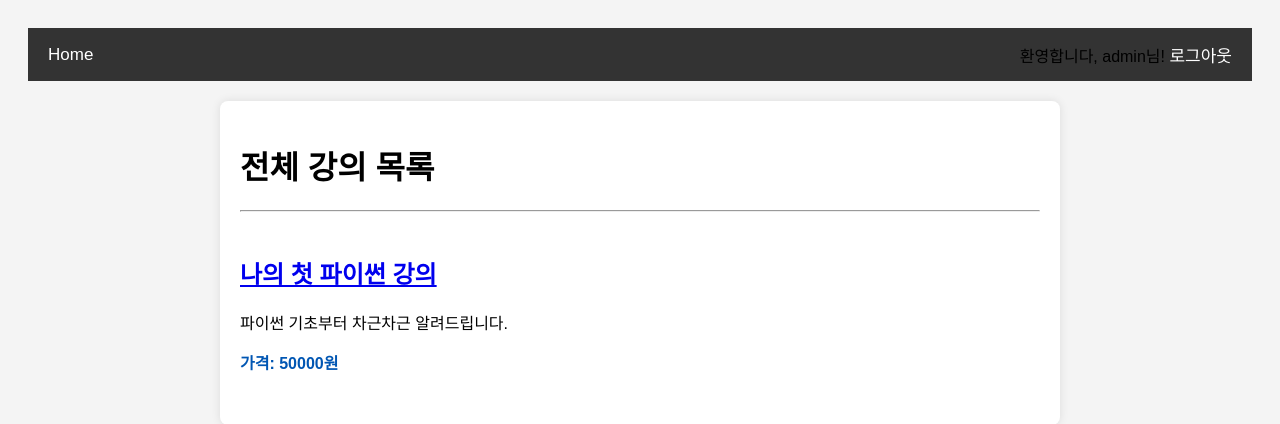
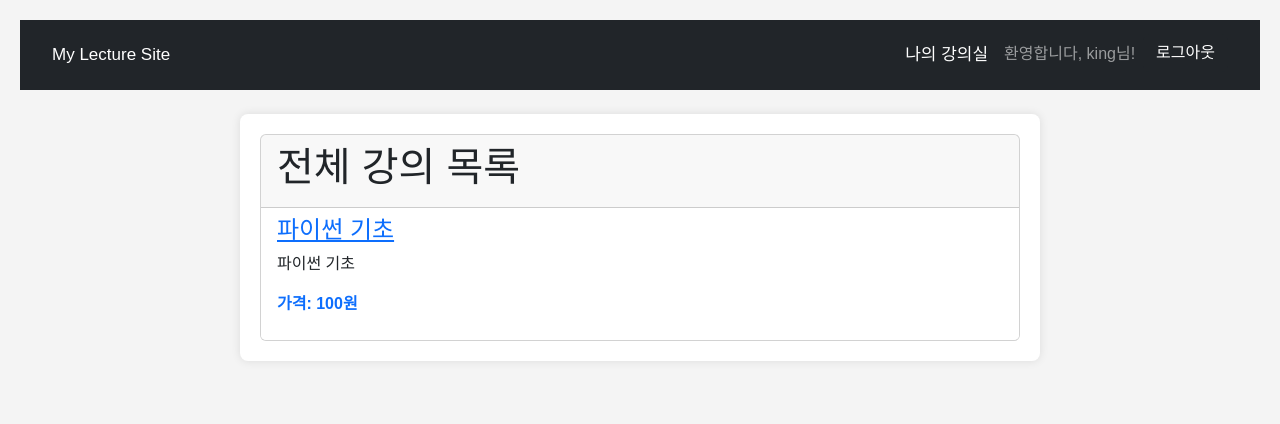
Before and after one commit to DandiHaza/my_lecture_site, a Django app: page / in a window 1280 px wide. Shown: the top 424 px of the page. Run offline with Django 5.2, Linux system fonts and the light colour scheme; a user stored in the database is signed in; data comes from the database, SQL or seed files in the repository.

Commit message:
feat: Upgrade2

```diff
--- a/DjangoProject/settings.py
+++ b/DjangoProject/settings.py
@@ -130,3 +130,9 @@
 STATICFILES_DIRS = [
     os.path.join(BASE_DIR, 'static'),
 ]
+
+LOGOUT_REDIRECT_URL = '/'
+AUTH_USER_MODEL = 'courses.CustomUser'
+
+MEDIA_URL = '/media/'
+MEDIA_ROOT = os.path.join(BASE_DIR, 'media')
--- a/DjangoProject/urls.py
+++ b/DjangoProject/urls.py
@@ -3,9 +3,16 @@
 from django.contrib import admin
 from django.urls import path, include
 
+# settings.py에서 MEDIA_URL, MEDIA_ROOT를 가져오기 위해 import 합니다.
+from django.conf import settings
+from django.conf.urls.static import static
+
 urlpatterns = [
     path('admin/', admin.site.urls),
-    # 'accounts/' 주소를 django가 미리 만들어둔 인증 앱에 연결합니다.
     path('accounts/', include('django.contrib.auth.urls')),
     path('', include('courses.urls')),
 ]
+
+# 개발 모드에서만 미디어 파일을 서빙하도록 추가합니다. (배포 시에는 웹 서버가 처리)
+if settings.DEBUG:
+    urlpatterns += static(settings.MEDIA_URL, document_root=settings.MEDIA_ROOT)
--- a/courses/models.py
+++ b/courses/models.py
@@ -1,15 +1,20 @@
 from django.db import models
 from django.conf import settings
+from django.contrib.auth.models import AbstractUser
+
+class CustomUser(AbstractUser):
+    name = models.CharField(max_length=100)
+    birth_date = models.DateField(null=True, blank=True)
 
 
 # Create your models here.
 
 class Course(models.Model):
-    title = models.CharField(max_length=100)
+    title = models.CharField(max_length=200)
     description = models.TextField()
-    price = models.PositiveIntegerField()
-    thumbnail = models.ImageField(upload_to='courses/thumbnails/')
+    price = models.DecimalField(max_digits=10, decimal_places=0)
     created_at = models.DateTimeField(auto_now_add=True)
+    image = models.ImageField(upload_to='course_thumbnails/', blank=True, null=True) # 이 줄을 추가
 
     def __str__(self):
         return self.title
--- a/courses/static/courses/style.css
+++ b/courses/static/courses/style.css
@@ -48,9 +48,7 @@
 }
 
 .navbar {
-    display: flex;
-    justify-content: space-between;
-    align-items: center;
+
 }
 
 .logout-form {
--- a/courses/templates/courses/base.html
+++ b/courses/templates/courses/base.html
@@ -3,26 +3,51 @@
 <html lang="ko">
 <head>
     <meta charset="UTF-8">
-    <title>{% block title %}나의 강의 사이트{% endblock %}</title>
+    <meta name="viewport" content="width=device-width, initial-scale=1"> <title>{% block title %}나의 강의 사이트{% endblock %}</title>
+
+    <link href="https://cdn.jsdelivr.net/npm/bootstrap@5.3.3/dist/css/bootstrap.min.css" rel="stylesheet" integrity="sha384-QWTKZyjpPEjISv5WaRU9OFeRpok6YctnYmDr5pNlyT2bRjXh0JMhjY6hW+ALEwIH" crossorigin="anonymous">
+
     <link rel="stylesheet" href="{% static 'courses/style.css' %}">
 </head>
 <body>
-    <nav class="navbar">
-        <a href="{% url 'course_list' %}">Home</a>
-        <div class="nav-right"> {% if user.is_authenticated %}
-                <span>환영합니다, {{ user.username }}님!</span>
-                <form action="{% url 'logout' %}" method="post" class="logout-form">
-                    {% csrf_token %}
-                    <button type="submit" class="logout-button">로그아웃</button>
-                </form>
-            {% else %}
-                <a href="{% url 'login' %}">로그인</a>
-            {% endif %}
+    <nav class="navbar navbar-expand-lg navbar-dark bg-dark">
+        <div class="container-fluid">
+            <a class="navbar-brand" href="{% url 'course_list' %}">My Lecture Site</a>
+            <button class="navbar-toggler" type="button" data-bs-toggle="collapse" data-bs-target="#navbarNav" aria-controls="navbarNav" aria-expanded="false" aria-label="Toggle navigation">
+                <span class="navbar-toggler-icon"></span>
+            </button>
+            <div class="collapse navbar-collapse" id="navbarNav">
+                <ul class="navbar-nav ms-auto">
+                    {% if user.is_authenticated %}
+                        <li class="nav-item">
+                            <a class="nav-link" href="{% url 'my_courses' %}">나의 강의실</a>
+                        </li>
+                        <li class="nav-item">
+                            <span class="nav-link">환영합니다, {{ user.username }}님!</span>
+                        </li>
+                        <li class="nav-item">
+                            <form action="{% url 'logout' %}" method="post" class="d-inline">
+                                {% csrf_token %}
+                                <button type="submit" class="btn btn-dark">로그아웃</button>
+                            </form>
+                        </li>
+                    {% else %}
+                        <li class="nav-item">
+                            <a class="nav-link" href="{% url 'login' %}">로그인</a>
+                        </li>
+                        <li class="nav-item">
+                            <a class="nav-link" href="{% url 'signup' %}">회원가입</a>
+                        </li>
+                    {% endif %}
+                </ul>
+            </div>
         </div>
     </nav>
-    <div class="container">
-        {% block content %}
+
+    <div class="container mt-4"> {% block content %}
         {% endblock %}
     </div>
+
+    <script src="https://cdn.jsdelivr.net/npm/bootstrap@5.3.3/dist/js/bootstrap.bundle.min.js" integrity="sha384-YvpcrYf0tY3lHB60NNkmXc5s9fDVZLESaAA55NDzOxhy9GkcIdslK1eN7N6jIeHz" crossorigin="anonymous"></script>
 </body>
 </html>
--- a/courses/templates/courses/course_list.html
+++ b/courses/templates/courses/course_list.html
@@ -3,14 +3,21 @@
 {% block title %}전체 강의 목록{% endblock %}
 
 {% block content %}
-    <h1>전체 강의 목록</h1>
-    <hr>
-
-    {% for course in courses %}
-        <div class="course-card">
-            <h2><a href="{% url 'course_detail' course.id %}">{{ course.title }}</a></h2>
-            <p>{{ course.description }}</p>
-            <p class="price">가격: {{ course.price }}원</p>
+    <div class="card">
+        <div class="card-header">
+            <h1>전체 강의 목록</h1>
         </div>
-    {% endfor %}
+        <ul class="list-group list-group-flush">
+            {% for course in courses %}
+                <li class="list-group-item">
+                    {% if course.image %}
+                        <img src="{{ course.image.url }}" alt="{{ course.title }}" style="max-width: 200px; height: auto; margin-bottom: 10px;">
+                    {% endif %}
+                    <h4><a href="{% url 'course_detail' course.id %}">{{ course.title }}</a></h4>
+                    <p>{{ course.description }}</p>
+                    <p class="fw-bold text-primary">가격: {{ course.price }}원</p>
+                </li>
+            {% endfor %}
+        </ul>
+    </div>
 {% endblock %}
--- a/courses/urls.py
+++ b/courses/urls.py
@@ -8,4 +8,6 @@
     path('course/<int:course_id>/', views.course_detail, name='course_detail'),
     path('signup/', SignUpView.as_view(), name='signup'),
     path('course/<int:course_id>/enroll/', views.enroll, name='enroll'),
+    path('payment/verify/', views.payment_verify, name='payment_verify'),
+    path('my-courses/', views.my_courses, name='my_courses'),
 ]
--- a/courses/views.py
+++ b/courses/views.py
@@ -7,6 +7,10 @@
 from .models import Course
 from django.shortcuts import redirect
 from .models import Course, Enrollment
+import json
+from django.http import JsonResponse
+from django.views.decorators.csrf import csrf_exempt
+from .forms import CustomUserCreationForm
 
 @login_required
 def course_list(request):
@@ -42,3 +46,33 @@
     form_class = UserCreationForm
     success_url = reverse_lazy('login') # 회원가입 성공 시 로그인 페이지로 이동
     template_name = 'registration/signup.html'
+
+
+@login_required
+@csrf_exempt  # CSRF 보호를 임시로 비활성화 (실제 서비스에서는 다른 방식 사용)
+def payment_verify(request):
+    if request.method == 'POST':
+        data = json.loads(request.body)
+        imp_uid = data.get('imp_uid')
+        course_id = data.get('course_id')
+
+        # 여기에 포트원 API를 호출해서 실제 결제 금액을 확인하는 로직이 들어갑니다.
+        # 지금은 일단 성공했다고 가정하고 넘어갑니다.
+
+        course = get_object_or_404(Course, pk=course_id)
+        Enrollment.objects.get_or_create(student=request.user, course=course)
+
+        return JsonResponse({'status': 'success', 'message': '결제가 확인되었습니다.'})
+
+    return JsonResponse({'status': 'error', 'message': '잘못된 요청입니다.'}, status=400)
+
+@login_required # 당연히 로그인한 사용자만 볼 수 있어야 합니다.
+def my_courses(request):
+    # 현재 로그인한 유저가 수강신청한 Enrollment 기록들을 모두 가져옵니다.
+    enrollments = Enrollment.objects.filter(student=request.user)
+    return render(request, 'courses/my_courses.html', {'enrollments': enrollments})
+
+class SignUpView(generic.CreateView):
+    form_class = CustomUserCreationForm # 이 부분을 수정!
+    success_url = reverse_lazy('login')
+    template_name = 'registration/signup.html'
--- a/templates/registration/login.html
+++ b/templates/registration/login.html
@@ -7,7 +7,7 @@
     <form method="post">
         {% csrf_token %}
         {{ form.as_p }}
-        <button type="submit">로그인</button>
+        <button type="submit" class="btn btn-primary mt-2">로그인</button>
     </form>
-    <p>계정이 없으신가요? <a href="{% url 'signup' %}">회원가입</a></p>
+    <p class="mt-3">계정이 없으신가요? <a href="{% url 'signup' %}">회원가입</a></p>
 {% endblock %}
--- a/templates/registration/signup.html
+++ b/templates/registration/signup.html
@@ -3,10 +3,8 @@
 {% block title %}회원가입{% endblock %}
 
 {% block content %}
-  <h2>회원가입</h2>
-  <form method="post">
+  <h2>회원가입</h2> <form method="post">
     {% csrf_token %}
     {{ form.as_p }}
-    <button type="submit">가입하기</button>
-  </form>
+    <button type="submit" class="btn btn-success mt-2">가입하기</button> </form>
 {% endblock %}
```
Also changed, not shown: courses/forms.py (added, +15 -0 lines), courses/templates/courses/course_detail.html (+47 -6 lines), courses/templates/courses/my_courses.html (added, +18 -0 lines), courses/migrations/0001_initial.py, courses/migrations/0002_alter_enrollment_unique_together_lesson.py (deleted), courses/migrations/0002_remove_course_thumbnail_course_image_and_more.py (added), courses/thumbnails/1_TOAh1We.jpeg (added), db.sqlite3.
